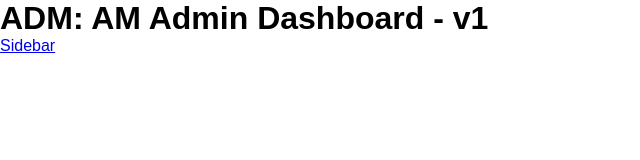
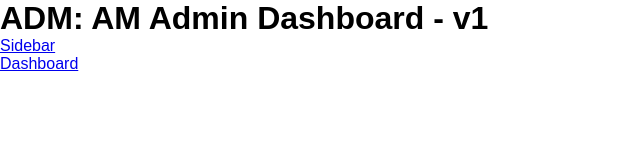
Before and after one commit to alHasandev/adm-dashboard-v1, a plain HTML site: page index.html in a window 1280 px wide. Shown: the whole page, without its empty margins (0-640 px from the left). Drawn offline with Linux system fonts and the light colour scheme.

Commit message:
feat: add dashboard page

```diff
--- a/index.html
+++ b/index.html
@@ -15,6 +15,9 @@
       <li>
         <a href="sidebar.html">Sidebar</a>
       </li>
+      <li>
+        <a href="dashboard.html">Dashboard</a>
+      </li>
     </ul>
   </body>
 </html>
```
